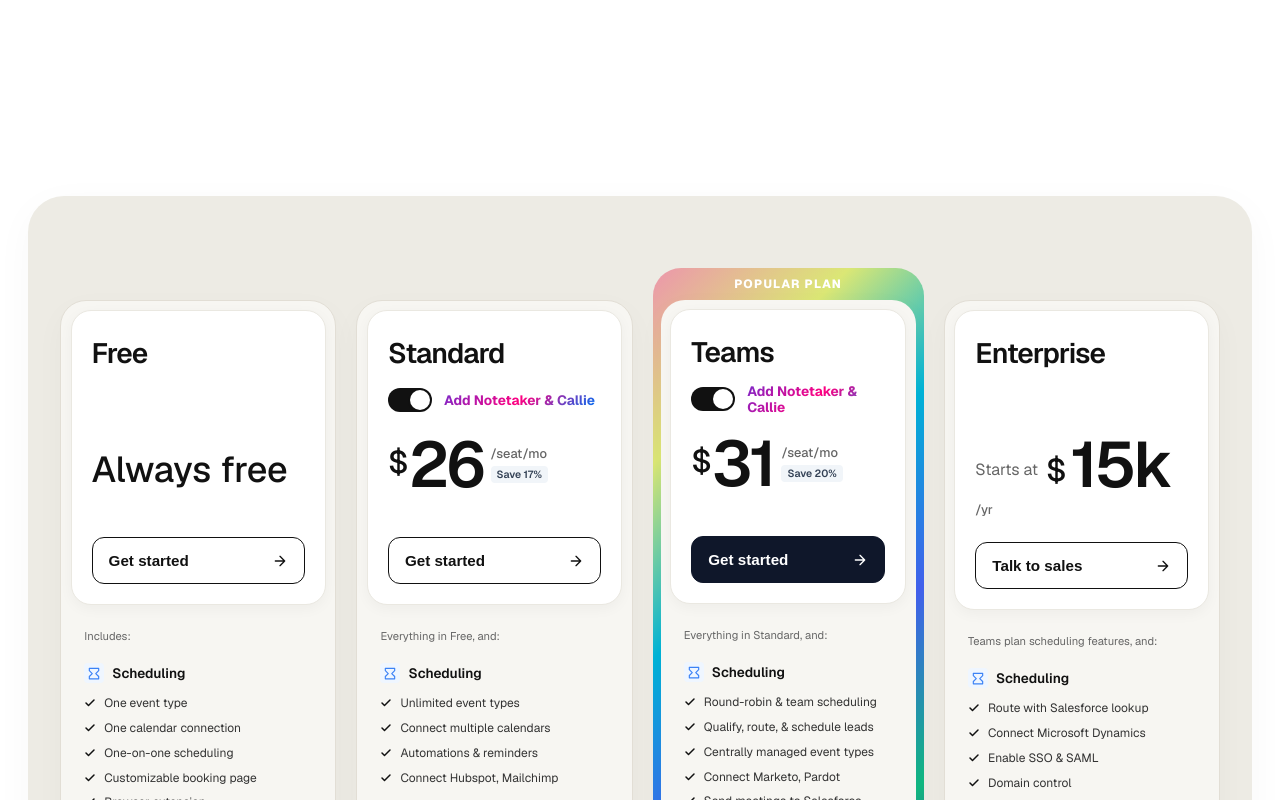
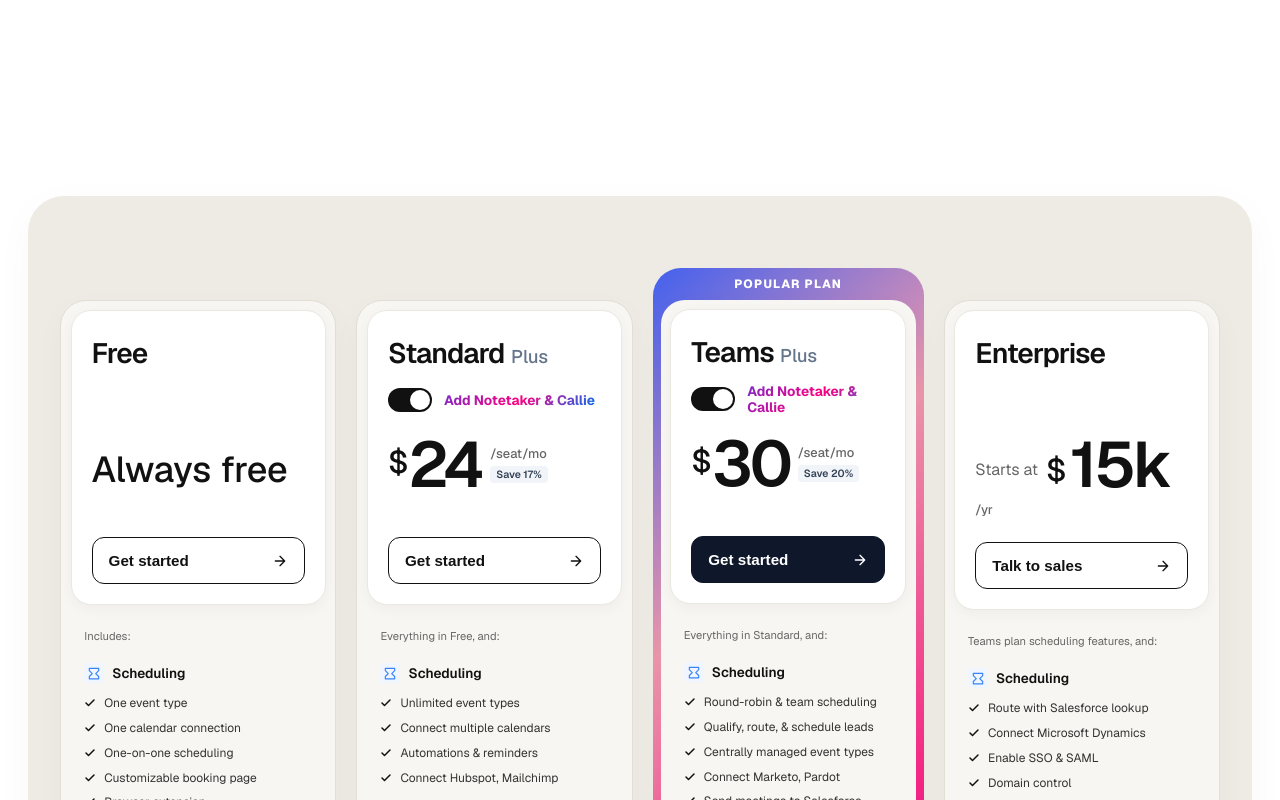
Before and after one commit to nibraz0000-dotcom/pamperMe, a Next.js app in the folder client/: page /pricing in a window 1280 px wide. Both pictures are taken after a click on the button 409 px from the left and 1011 px from the top of the page. Shown: the part 611-1411 px from the top of the page. Built offline with nearby package versions, Linux system fonts and the light colour scheme.

Commit message:
feat(pricing): update pricing card animations, Plus badges, and gradient styling (2026-09-29)

```diff
--- a/client/app/pricing/Cards.tsx
+++ b/client/app/pricing/Cards.tsx
@@ -3,42 +3,104 @@
 import React, { useState, useEffect } from 'react';
 import styles from './cards.module.css';
 
-function useCountdownPrice(defaultPrice: number, targetPrice: number, peakPrice: number, isEnabled: boolean) {
+function useCountdownPrice(
+  defaultPrice: number,
+  targetPrice: number,
+  peakPrice: number,
+  offPeakPrice: number,
+  isEnabled: boolean
+) {
   const [currentPrice, setCurrentPrice] = useState(defaultPrice);
+  const [isPopping, setIsPopping] = useState(false);
+  const prevEnabledRef = React.useRef(isEnabled);
 
   useEffect(() => {
+    // Only run animations when isEnabled changes (not on initial mount or re-renders)
+    if (prevEnabledRef.current === isEnabled) {
+      return;
+    }
+    prevEnabledRef.current = isEnabled;
+
+    setIsPopping(false);
+    let interval: NodeJS.Timeout | null = null;
+    let holdTimeout: NodeJS.Timeout | null = null;
+    let holdTimeout2: NodeJS.Timeout | null = null;
+    let popTimeout: NodeJS.Timeout | null = null;
+
     if (isEnabled) {
-      // 1. Immediately show peak price and hold for 1.5 seconds
+      // 1. Immediately jump to peak price (e.g. 30 / 35)
       setCurrentPrice(peakPrice);
       let val = peakPrice;
-      let interval: NodeJS.Timeout;
 
-      const holdTimeout = setTimeout(() => {
-        // 2. Count down smoothly to targetPrice over ~2.5 to 3 seconds
+      // 2. Hold for 1 second
+      holdTimeout = setTimeout(() => {
+        // 3. Count down from peakPrice to targetPrice over ~3 seconds
         const steps = peakPrice - targetPrice;
-        const stepDelay = Math.max(120, Math.floor(2700 / steps));
+        const stepDelay = Math.max(100, Math.floor(3000 / steps));
 
         interval = setInterval(() => {
           val -= 1;
           if (val <= targetPrice) {
             setCurrentPrice(targetPrice);
-            clearInterval(interval);
+            if (interval) clearInterval(interval);
+            // 3D projectile / pop bounce effect
+            setIsPopping(true);
+            popTimeout = setTimeout(() => setIsPopping(false), 700);
           } else {
             setCurrentPrice(val);
           }
         }, stepDelay);
-      }, 1500);
+      }, 1000);
+    } else {
+      // OFF Transition:
+      // 1. Immediately show 0
+      setCurrentPrice(0);
+      let val = 0;
 
-      return () => {
-        clearTimeout(holdTimeout);
-        if (interval) clearInterval(interval);
-      };
-    } else {
-      setCurrentPrice(defaultPrice);
+      // 2. Count UP from 0 to offPeakPrice (15 for Standard, 22 for Teams) over 3 seconds (3000ms)
+      const upSteps = offPeakPrice;
+      const upStepDelay = Math.max(30, Math.floor(3000 / upSteps));
+
+      interval = setInterval(() => {
+        val += 1;
+        if (val >= offPeakPrice) {
+          setCurrentPrice(offPeakPrice);
+          if (interval) clearInterval(interval);
+
+          // 3. Hold at 15 (or 22) for 1 second
+          holdTimeout2 = setTimeout(() => {
+            // 4. Count down from offPeakPrice to defaultPrice (15 -> 10, 22 -> 16) over 2 seconds
+            const downSteps = offPeakPrice - defaultPrice;
+            const downStepDelay = Math.floor(2000 / downSteps);
+
+            interval = setInterval(() => {
+              val -= 1;
+              if (val <= defaultPrice) {
+                setCurrentPrice(defaultPrice);
+                if (interval) clearInterval(interval);
+                // 5. Trigger 3D projectile bounce effect on final price ($10 / $16)
+                setIsPopping(true);
+                popTimeout = setTimeout(() => setIsPopping(false), 700);
+              } else {
+                setCurrentPrice(val);
+              }
+            }, downStepDelay);
+          }, 1000);
+        } else {
+          setCurrentPrice(val);
+        }
+      }, upStepDelay);
     }
-  }, [isEnabled, defaultPrice, targetPrice, peakPrice]);
 
-  return currentPrice;
+    return () => {
+      if (holdTimeout) clearTimeout(holdTimeout);
+      if (holdTimeout2) clearTimeout(holdTimeout2);
+      if (interval) clearInterval(interval);
+      if (popTimeout) clearTimeout(popTimeout);
+    };
+  }, [isEnabled, defaultPrice, targetPrice, peakPrice, offPeakPrice]);
+
+  return { price: currentPrice, isPopping };
 }
 
 export default function Cards() {
@@ -46,8 +108,8 @@
 
   const toggleAddon = () => setAddonEnabled(prev => !prev);
 
-  const standardPrice = useCountdownPrice(10, 20, 30, addonEnabled);
-  const teamsPrice = useCountdownPrice(16, 26, 35, addonEnabled);
+  const { price: standardPrice, isPopping: isStandardPopping } = useCountdownPrice(10, 20, 30, 15, addonEnabled);
+  const { price: teamsPrice, isPopping: isTeamsPopping } = useCountdownPrice(16, 26, 35, 22, addonEnabled);
 
   return (
     <div className={styles.container} id="plans">
@@ -88,7 +150,10 @@
         {/* STANDARD PLAN */}
         <div className={styles.card}>
           <div className={styles.topCard}>
-            <h2 className={styles.planName}>Standard</h2>
+            <h2 className={styles.planName}>
+              Standard
+              {addonEnabled && <span className={styles.plusBadge}>Plus</span>}
+            </h2>
 
             <div className={styles.toggleWrapper}>
               <button
@@ -104,7 +169,9 @@
 
             <div className={styles.priceContainer}>
               <span className={styles.currency}>$</span>
-              <span className={styles.priceAmount}>{standardPrice}</span>
+              <span className={`${styles.priceAmount} ${isStandardPopping ? styles.pricePopping : ''}`}>
+                {standardPrice}
+              </span>
               <div className={styles.priceSuffix}>
                 <span className={styles.perUnit}>/seat/mo</span>
                 <span className={styles.saveBadge}>Save 17%</span>
@@ -176,7 +243,10 @@
           <div className={styles.popularHeader}>POPULAR PLAN</div>
           <div className={`${styles.card} ${styles.popularCard}`}>
             <div className={styles.topCard}>
-              <h2 className={styles.planName}>Teams</h2>
+              <h2 className={styles.planName}>
+                Teams
+                {addonEnabled && <span className={styles.plusBadge}>Plus</span>}
+              </h2>
 
               <div className={styles.toggleWrapper}>
                 <button
@@ -192,7 +262,9 @@
 
               <div className={styles.priceContainer}>
                 <span className={styles.currency}>$</span>
-                <span className={styles.priceAmount}>{teamsPrice}</span>
+                <span className={`${styles.priceAmount} ${isTeamsPopping ? styles.pricePopping : ''}`}>
+                  {teamsPrice}
+                </span>
                 <div className={styles.priceSuffix}>
                   <span className={styles.perUnit}>/seat/mo</span>
                   <span className={styles.saveBadge}>Save 20%</span>
--- a/client/app/pricing/cards.module.css
+++ b/client/app/pricing/cards.module.css
@@ -62,7 +62,7 @@
 }
 
 .popularWrapper {
-  background: linear-gradient(135deg, #ec96ac, #dbe775, #00b4d8, #4361ee, #10b981, #7209b7, #f72585);
+  background: linear-gradient(135deg, #4361ee, #ec96ac, #f72585, #7209b7);
   border-radius: 28px;
   padding: 8px;
   display: flex;
@@ -111,6 +111,30 @@
   margin-bottom: 1rem;
   letter-spacing: -0.03em;
   color: #111;
+  display: flex;
+  align-items: baseline;
+  gap: 0.4rem;
+}
+
+.plusBadge {
+  font-size: 1.15rem;
+  font-weight: 500;
+  color: #64748b;
+  letter-spacing: -0.01em;
+  display: inline-block;
+  animation: fadeInPlus 0.3s cubic-bezier(0.16, 1, 0.3, 1) forwards;
+}
+
+@keyframes fadeInPlus {
+  0% {
+    opacity: 0;
+    transform: translateY(2px) scale(0.92);
+  }
+
+  100% {
+    opacity: 1;
+    transform: translateY(0) scale(1);
+  }
 }
 
 .toggleWrapper {
@@ -206,6 +230,35 @@
   line-height: 1;
   color: #111;
   letter-spacing: -0.05em;
+  display: inline-block;
+  transform-origin: center bottom;
+  will-change: transform;
+}
+
+@keyframes pop3D {
+  0% {
+    transform: perspective(600px) translateZ(0) scale(1) translateY(0);
+  }
+
+  28% {
+    transform: perspective(600px) translateZ(24px) scale(1.12) translateY(-3px);
+  }
+
+  55% {
+    transform: perspective(600px) translateZ(-8px) scale(0.97) translateY(1px);
+  }
+
+  78% {
+    transform: perspective(600px) translateZ(10px) scale(1.03) translateY(-1px);
+  }
+
+  100% {
+    transform: perspective(600px) translateZ(0) scale(1) translateY(0);
+  }
+}
+
+.pricePopping {
+  animation: pop3D 0.65s cubic-bezier(0.34, 1.56, 0.64, 1) forwards;
 }
 
 .priceText {
```
